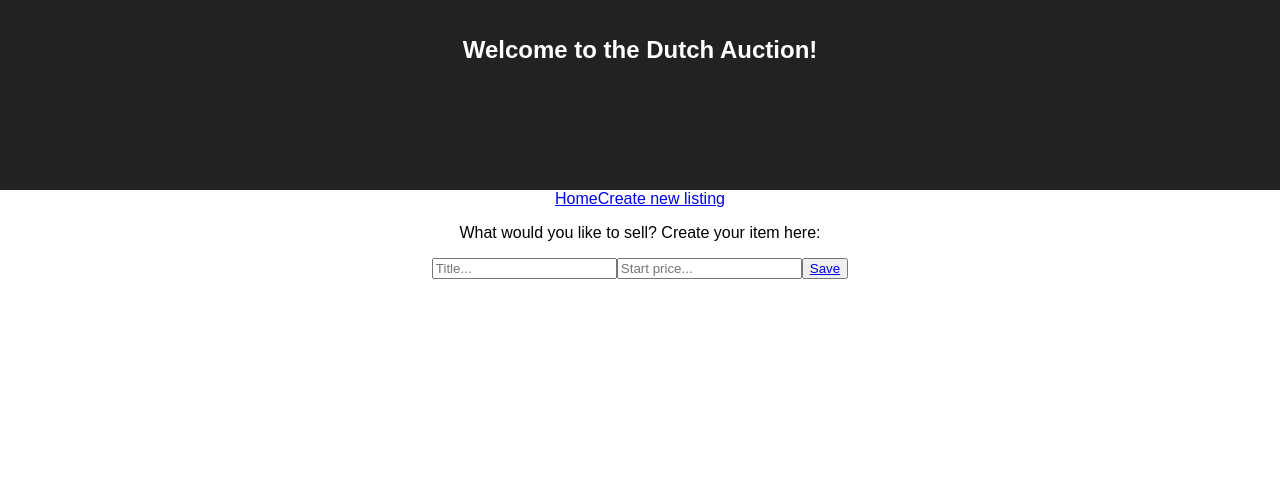
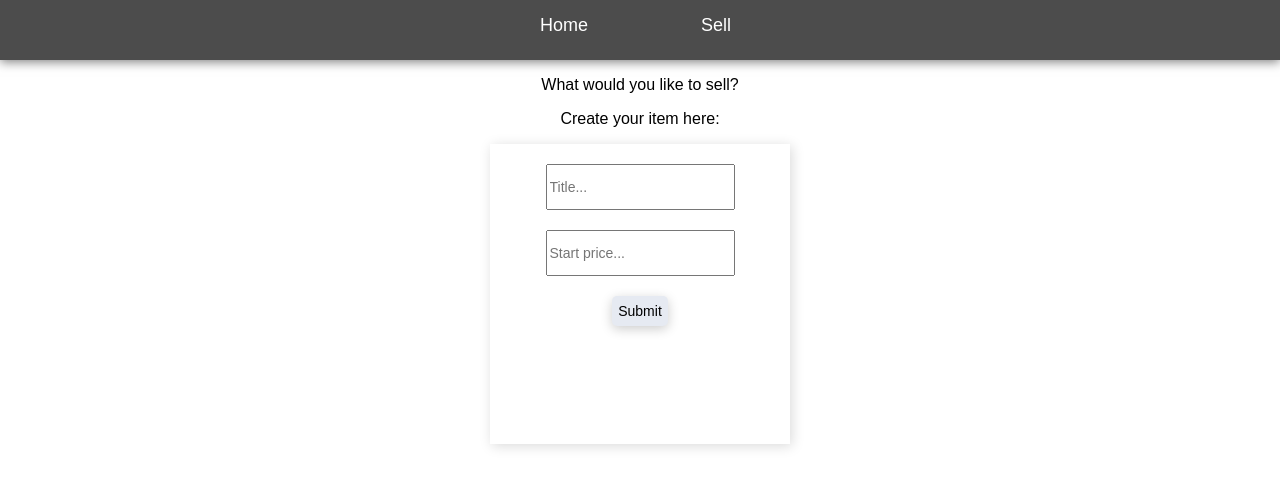
Before and after one commit to Samparkyn/dutch-auction, a React (Create React App) app: page /new-item in a window 1280 px wide. Shown: the top 488 px of the page. Built offline with nearby package versions, Linux system fonts and the light colour scheme.

Commit message:
Styles for home, newItem and app

```diff
--- a/src/App.css
+++ b/src/App.css
@@ -2,31 +2,18 @@
   text-align: center;
 }
 
-.App-logo {
-  animation: App-logo-spin infinite 20s linear;
-  height: 80px;
+.app__nav {
+  height: 60px;
+  background: rgba(0, 0, 0, 0.7);
+  box-shadow: 0 2px 10px 0 rgba(0,0,0,0.5);
+  display: flex;
+  justify-content: center;
 }
 
-.App-header {
-  background-color: #222;
-  height: 150px;
-  padding: 20px;
-  color: white;
+.nav__link {
+  width: 122px;
+  color: #FFF;
+  font-size: 18px;
+  text-decoration: none;
+  margin: 15px;
 }
-
-.App-title {
-  font-size: 1.5em;
-}
-
-.App-intro {
-  font-size: large;
-}
-
-@keyframes App-logo-spin {
-  from { transform: rotate(0deg); }
-  to { transform: rotate(360deg); }
-}
-
-button:disabled {
-  pointer-events: none;
-}
--- a/src/App.js
+++ b/src/App.js
@@ -10,15 +10,14 @@ export default class App extends Component {
   render() {
     return (
       <div className="App">
-        <header className="App-header">
-          <h1 className="App-title">Welcome to the Dutch Auction!</h1>
-        </header>
         <Router>
           <div>
-            <Link to="/">Home</Link>
-            <Link to="/new-item">Create new listing</Link>
+            <div className="app__nav">
+              <Link className="nav__link" to="/">Home</Link>
+              <Link className="nav__link" to="/new-item">Sell</Link>
+            </div>
             <Route exact path="/" render={props => <Home {...this.props} />} />
-            <Route exact path="/new-item" render={props => <NewItem {...this.props} />} />
+            <Route exact path="/new-item" render={props => <NewItem {...props} {...this.props} />} />
             <Route path="/item/:id" render={props => <Item {...props} {...this.props} />} />
           </div>
         </Router>
--- /dev/null
+++ b/src/components/item-card/item-card.css
@@ -0,0 +1,10 @@
+.item__card {
+  min-width: 200px;
+  width: 200px;
+  height: 200px;
+  margin: 20px 12px;
+  box-shadow: 2px 2px 12px 0 rgba(0,0,0,.15);
+  flex: 1;
+  color: black;
+  list-style: none;
+}
--- a/src/components/item-card/item-card.jsx
+++ b/src/components/item-card/item-card.jsx
@@ -1,14 +1,16 @@
 import React from 'react'
+import { Link } from 'react-router-dom'
 import { Timer } from '../timer'
 
 export const ItemCard = ({ item }) => (
-  <li className="item__card__link" key={item.id}>
-      <div className="item__card">
-        <p className="item__title">{item.title}</p>
-        <p className="item__price">Price: {item.price}</p>
-        <p className="item_time-remaining">Time remaining:
-          <Timer start={item.start} duration={item.duration}/>
-        </p>
-      </div>
+  <li className="item__card" key={item.id}>
+    <div className="item__content">
+      <p className="item__title">{item.title}</p>
+      <p className="item__price">Price: {item.price}</p>
+      <p className="item__bids">Bids: {item.bids.length}</p>
+      <span className="item_time-remaining">Time remaining:
+      {item.active ? <Timer start={item.start} duration={item.duration}/> : 'Ended'}
+      </span>
+    </div>
   </li>
 )
--- a/src/components/items-list/items-list.css
+++ b/src/components/items-list/items-list.css
@@ -1,11 +1,10 @@
-.item__container {
-display: block;
+.items__list {
+  display: flex;
+  flex-direction: row;
+  flex-wrap: wrap;
+  align-content: flex-start;
 }
 
-.list__item {
-  height: 150px;
-  width: 150px;
-  border: solid 1px black;
-  list-style: none;
-  display: inline-block
+.item__link {
+  text-decoration: none;
 }
--- a/src/index.css
+++ b/src/index.css
@@ -1,3 +1,8 @@
+@import url('./components/items-list/items-list.css');
+@import url('./pages/new-item/new-item.css');
+@import url('./components/item-card/item-card.css');
+@import url('./pages/home/home.css');
+
 body {
   margin: 0;
   padding: 0;
--- a/src/pages/home/home.css
+++ b/src/pages/home/home.css
@@ -0,0 +1,8 @@
+.btn {
+  box-shadow: 0 3px 12px 0 rgba(0,0,0,0.2);
+  font-size: 14px;
+  border-radius: 5px;
+  border: none;
+  margin-top: 20px;
+  background-color: #e6eaf2;
+}
--- a/src/pages/item/item.jsx
+++ b/src/pages/item/item.jsx
@@ -74,7 +74,7 @@ export class Item extends Component {
     )
 
     return (
-      <div>
+      <div className="">
         <div>{item.title}</div>
         <div>{item.price}</div>
         {item.active ? bidInput : auctionOverDetails}
--- /dev/null
+++ b/src/pages/new-item/new-item.css
@@ -0,0 +1,27 @@
+.newItem__form {
+  width: 300px;
+  height: 300px;
+  box-shadow: 2px 2px 12px 0 rgba(0,0,0,.15);
+  display: inline-block;
+  /* background: linear-gradient(#8CA6DB, #B993D6); */
+
+}
+
+input {
+  height:40px;
+  margin-top: 20px;
+  font-size: 14px;
+}
+
+.btn {
+  box-shadow: 0 3px 12px 0 rgba(0,0,0,0.5);
+  font-size: 14px;
+  border-radius: 5px;
+  border: none;
+  margin-top: 20px;
+  height: 30px;
+}
+
+.btn:hover {
+  background: skyblue;
+}
--- a/src/pages/new-item/new-item.jsx
+++ b/src/pages/new-item/new-item.jsx
@@ -20,6 +20,7 @@ export class NewItem extends Component {
   addItem = () => {
     const title = this.state.title
     const startPrice = parseFloat(this.state.startPrice)
+    const { history, createNewItem } = this.props
 
     if (!title || !startPrice) {
       this.setState({ error: 'Please complete both fields' })
@@ -37,11 +38,13 @@ export class NewItem extends Component {
       duration: constants.DEFAULT_AUCTION_TIME
     };
 
-    this.props.createNewItem(newItem)
+    createNewItem(newItem)
+    history.push('/')
   }
 
 
   render() {
+    console.log(this.props)
     const { error, title, startPrice } = this.state
 
     const errorMessage = error
@@ -49,9 +52,11 @@ export class NewItem extends Component {
       : null
 
     return (
-      <div className="seller">
-        <p className="seller__text">What would you like to sell? Create your item here: </p>
-        <div className="newItem__form__container">
+      <div className="sell__page">
+        <p className="seller__text">What would you like to sell?</p>
+        <p>Create your item here: </p>
+        <div className="newItem__form">
+        <div className="input-fields">
             <input
               value={title}
               type="text"
@@ -66,8 +71,13 @@ export class NewItem extends Component {
               onChange={this.priceHandler}
               placeholder="Start price...">
             </input>
-          <button disabled={error} onClick={this.addItem}>
-            <Link to="/">Save</Link>
+          </div>
+          <button
+            className="btn"
+            disabled={error}
+            onClick={this.addItem}
+          >
+            Submit
           </button>
           {errorMessage}
         </div>
```
Lines whose indentation alone changed are shown as unchanged.
